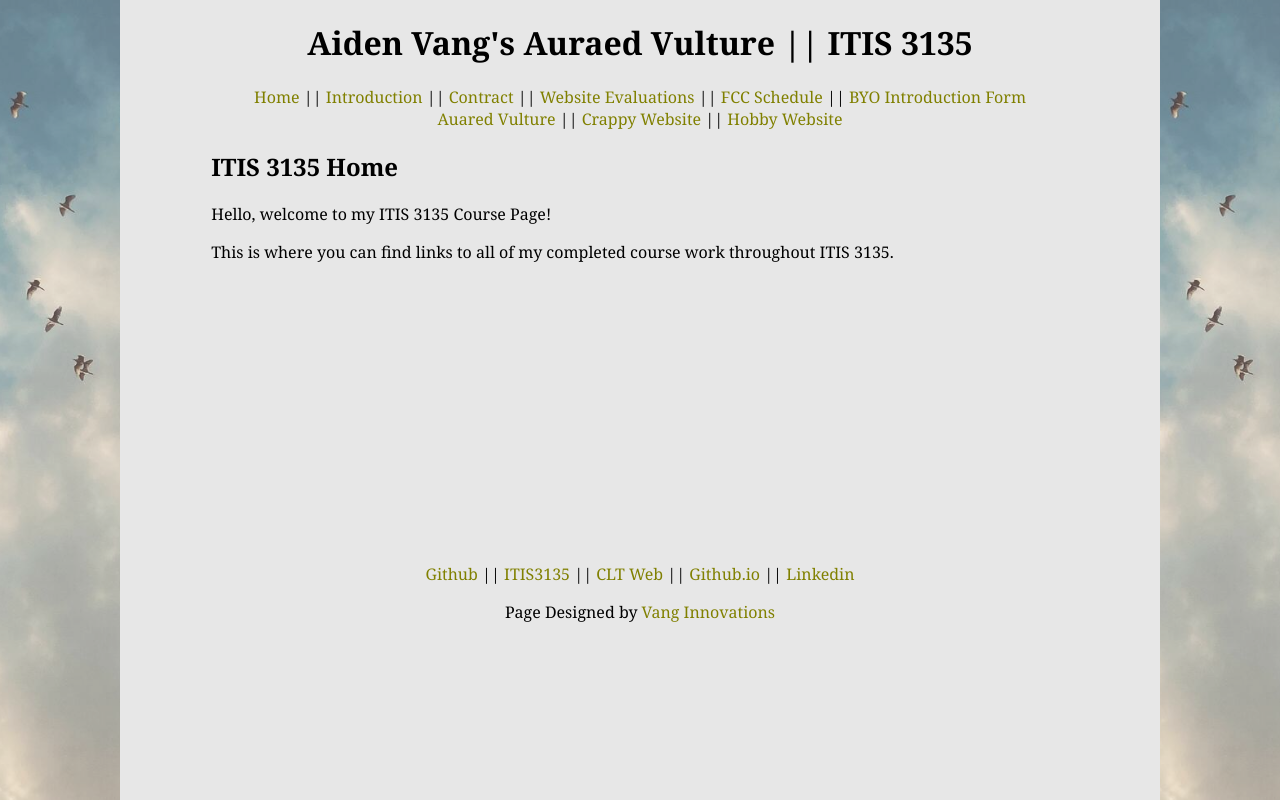
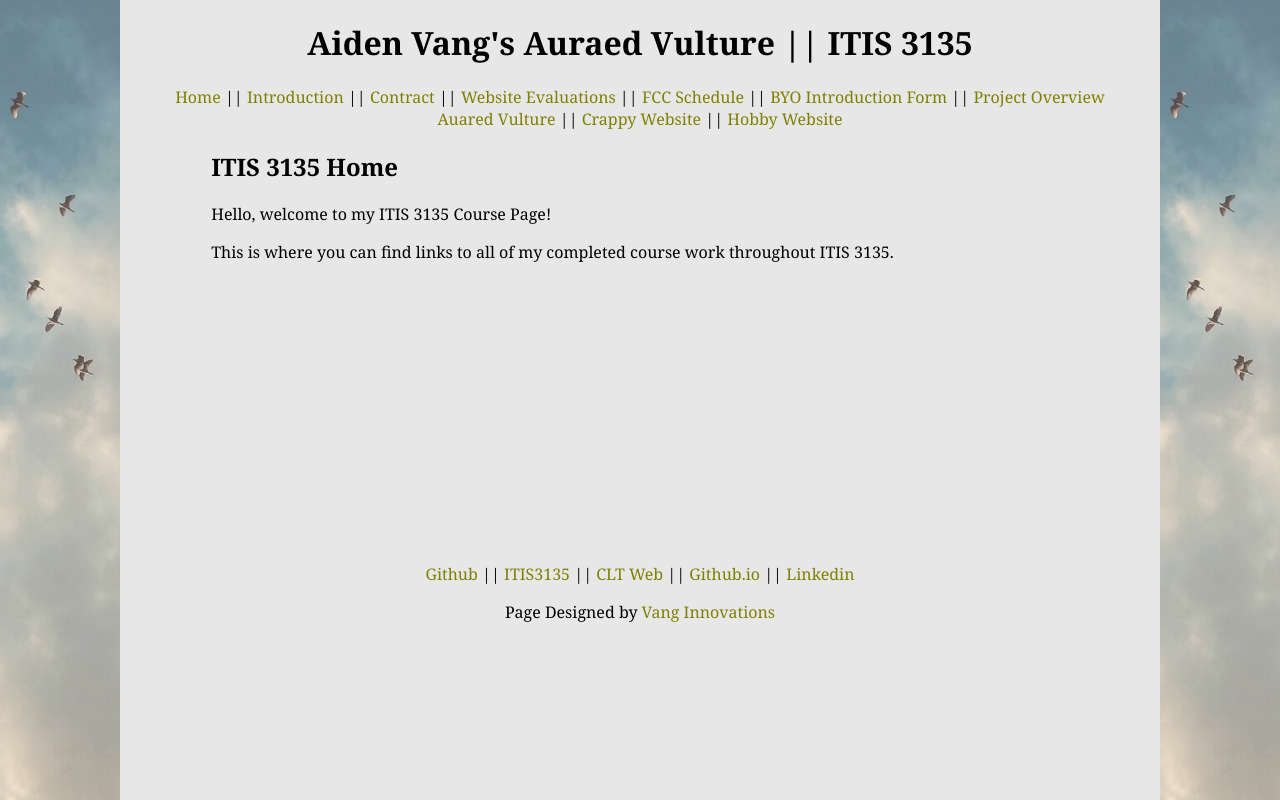
Before and after one commit to avang15/avang15.github.io, a plain HTML site: page itis3135/index.html in a window 1280 px wide. Drawn offline with Linux system fonts and the light colour scheme.

Commit message:
Update header.html

```diff
--- a/itis3135/components/header.html
+++ b/itis3135/components/header.html
@@ -11,6 +11,8 @@
   <a href="fccfsjs_outline.html">FCC Schedule</a>
   ||
   <a href="intro_form.html">BYO Introduction Form</a>
+  ||
+  <a href="project_overview.html">Project Overview</a>
 </nav>
 
 <nav>
```
